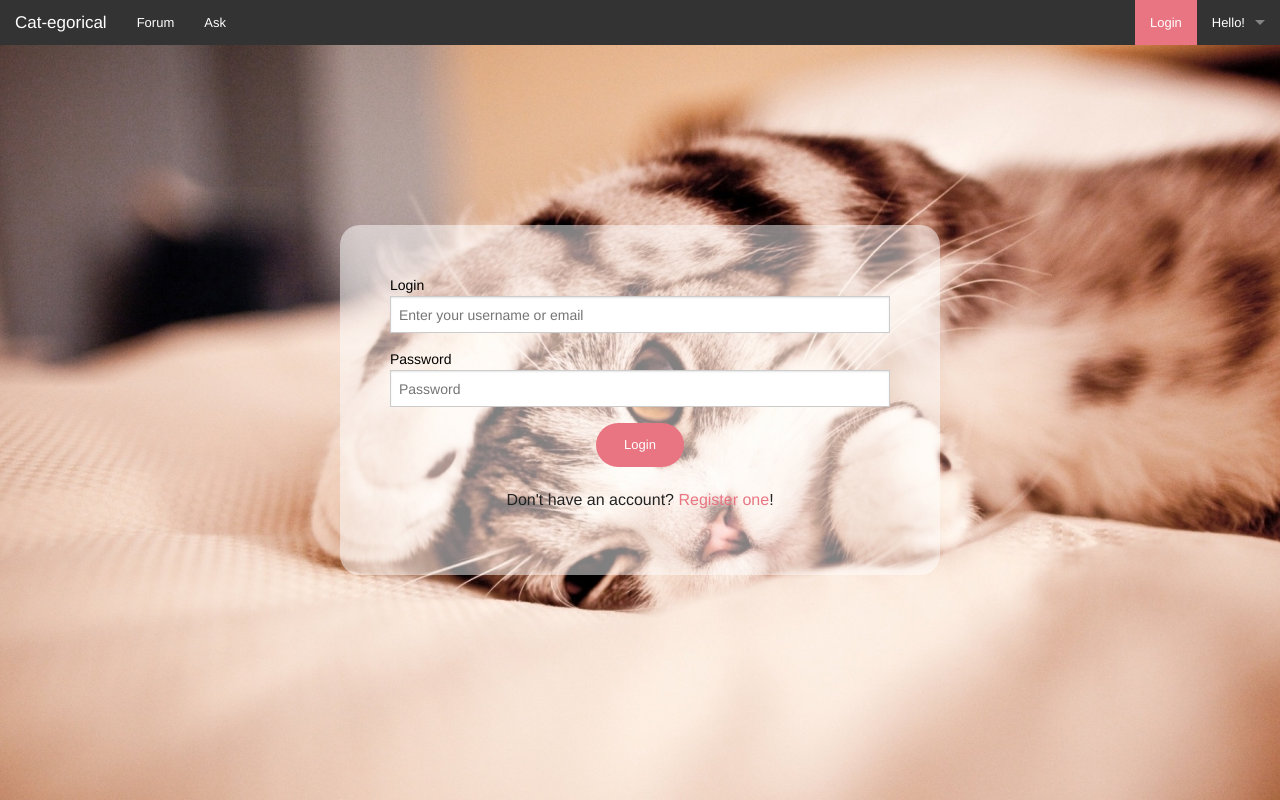
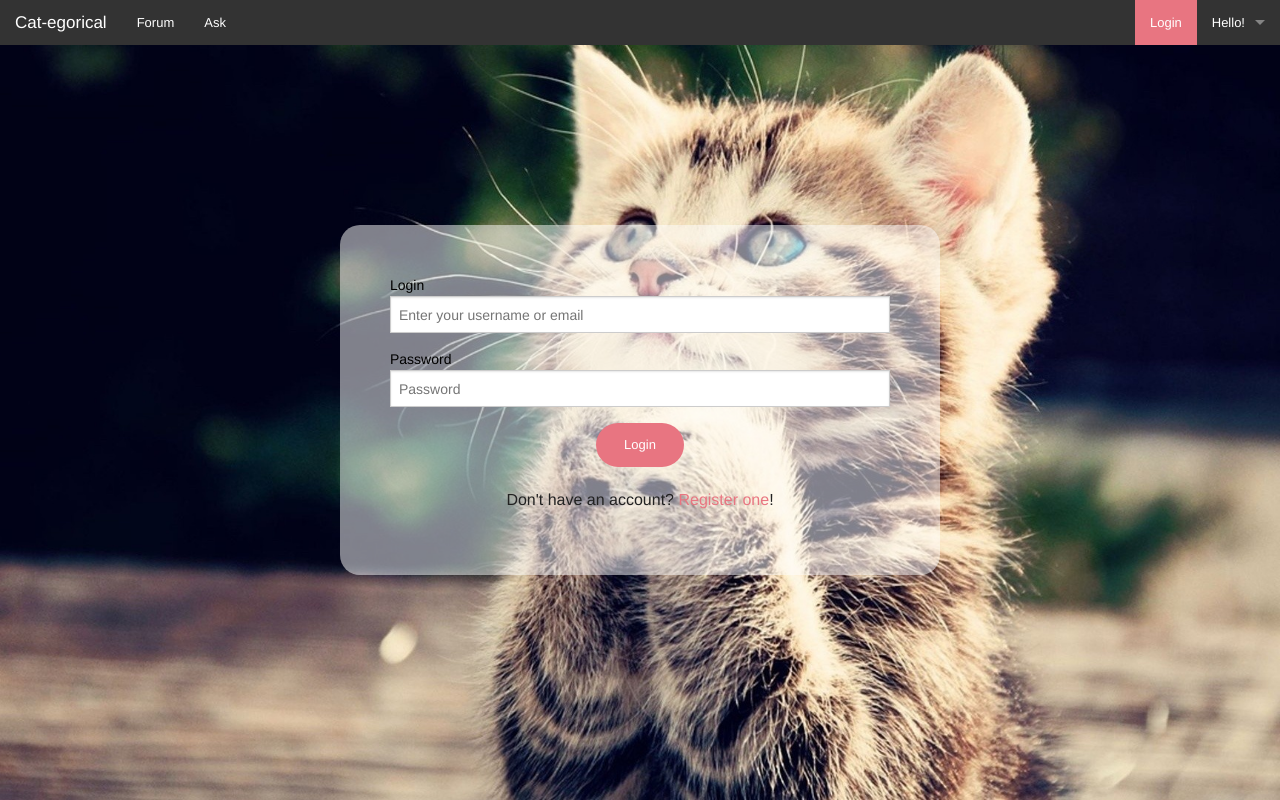
Before and after one commit to nicholedwight/Cat-egorical, a PHP site: page /login.php in a window 1280 px wide. Run offline with PHP 8.4, Linux system fonts and the light colour scheme.

Commit message:
Fixed form question display issue

```diff
--- a/css/style.css
+++ b/css/style.css
@@ -1,4 +1,11 @@
 #homepage {
+  background: url("../img/homebg.jpg");
+  background-size: cover;
+  background-repeat:no-repeat;
+  background-position:center;
+}
+
+#loginpage {
   background: url("../img/loginbg.jpg");
   background-size: cover;
   background-repeat:no-repeat;
--- a/forum.php
+++ b/forum.php
@@ -13,12 +13,12 @@ $db = connectToDatabase();
     $statement = $db->prepare($query);
     $statement->execute();
     $row_count = $statement->rowCount();
-    $result = $statement->fetch(PDO::FETCH_ASSOC);
+    $result = $statement->fetchAll(PDO::FETCH_ASSOC);
 ?>
 <div class="forum">
   <table>
 <?php
-    foreach( $statement as $row ) {
+    foreach( $result as $row ) {
       echo "<thead><tr><th width='400'>" . $row['subject'] . "</th></tr></thead>";
       echo "<tbody><tr><td>" . $row['question'] . "</td></tr>";
       echo "<tr><td>" . $row['answer'] . "</td></tr></tbody>";
--- a/login.php
+++ b/login.php
@@ -38,7 +38,7 @@ if($password == '') {
 }
 */
 ?>
-<body id="homepage">
+<body id="loginpage">
   <div class="login-form-container vertical-center">
     <form id="loginform" method="POST" action="login.php">
         <?php
--- a/submission.php
+++ b/submission.php
@@ -41,7 +41,7 @@ if ($_POST) {
     <button type="submit" class="small round button">Submit!</button>
   </form>
 
-  <p>Want to see what others are talking about? Head over to the <a href="forum">Forum</a> now!</p>
+  <p>Want to see what others are talking about? Head over to the <a href="forum.php">Forum</a> now!</p>
 </div>
 
 <?php
```
Also changed, not shown: img/homebg.jpg (added), img/loginbg.jpg.
